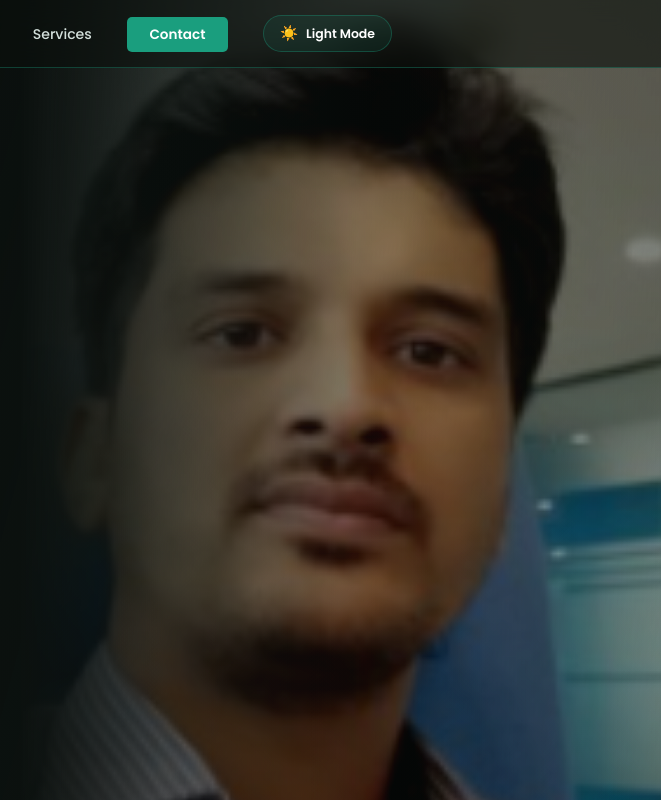
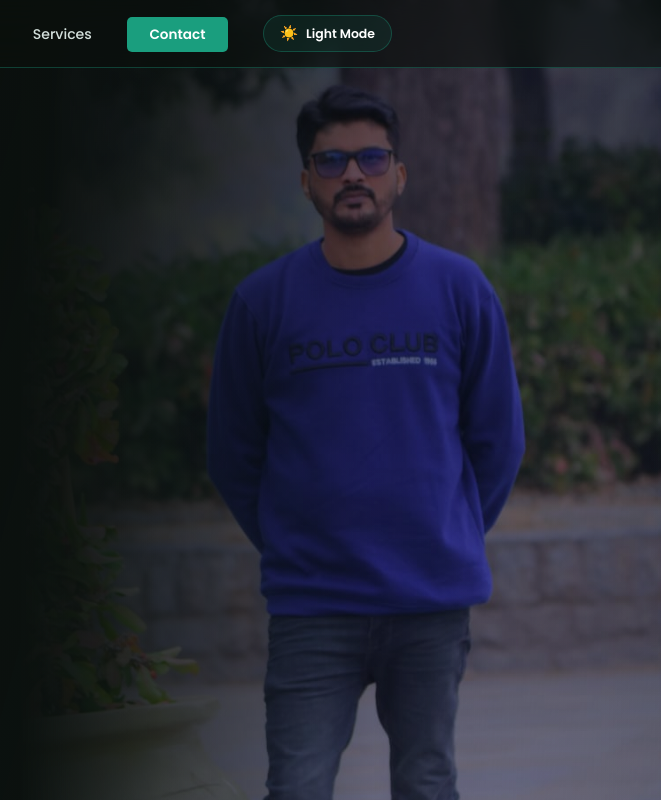
Before and after one commit to kamranurb-imak/muhammad-kamran-portfolio, a plain HTML site: page index.html in a window 1280 px wide. Shown: the top 800 px of the page, 619-1280 px from the left. Drawn offline with Linux system fonts and the light colour scheme.

Commit message:
fix: update hero photo to kamran-hero.jpeg
Co-Authored-By: Claude Sonnet 4.6 <noreply@anthropic.com>

```diff
--- a/index.html
+++ b/index.html
@@ -711,7 +711,7 @@
      HERO
 ════════════════════════════════════════════ -->
 <section id="hero">
-  <img src="pic1.PNG" alt="Muhammad Kamran" class="hero-photo" />
+  <img src="kamran-hero.jpeg" alt="Muhammad Kamran" class="hero-photo" />
   <div class="hero-photo-mask"></div>
   <div class="hero-overlay"></div>
   <div class="hero-glow"></div>
```
Also changed, not shown: kamran-hero.jpeg (added).
